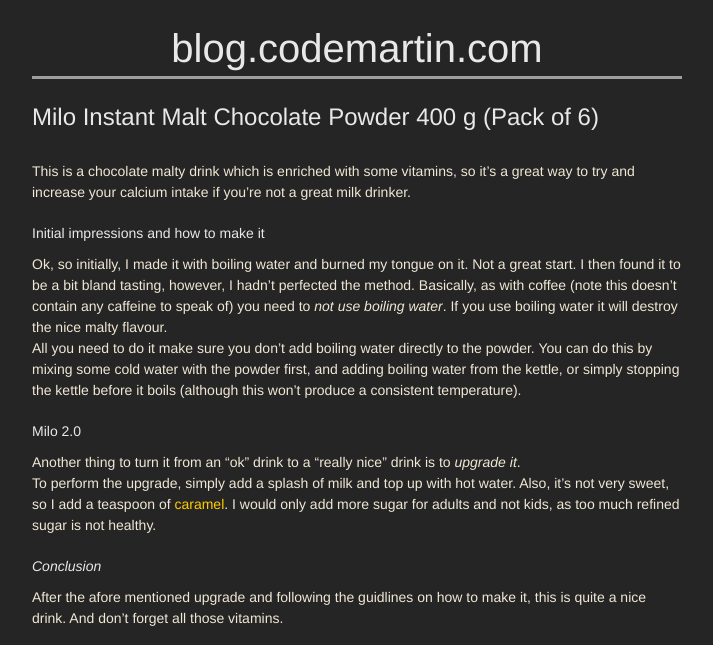
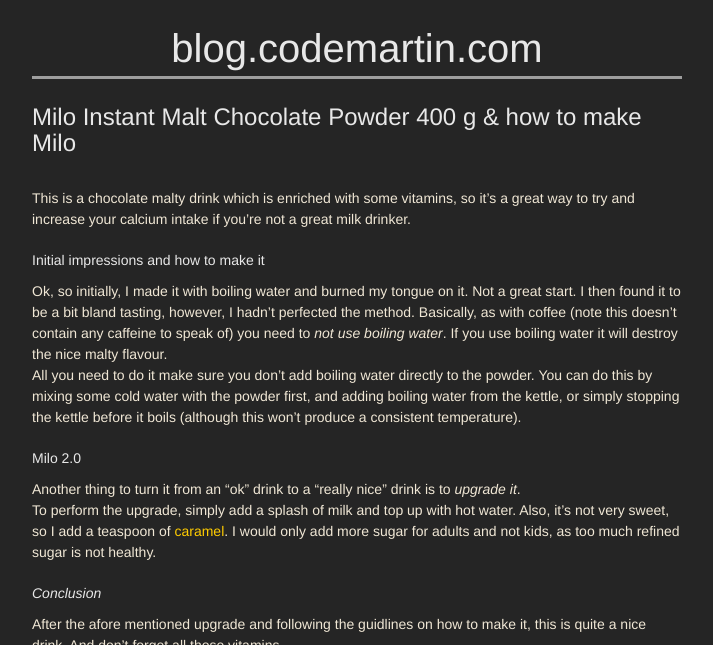
Before and after one commit to martindye/my-site, a Jekyll site: the page built from _posts/2018-12-02-milo.md, in a window 1280 px wide, cut to the strip 0-645 px from the top of the page. Shown: the whole strip, without its empty margins (283-996 px from the left). Built offline with Jekyll 4.4.1, drawn with Linux system fonts in a browser that asks for light colours; some web fonts are replaced; our own code applies the rules of GitHub Pages for plain Markdown files; grey boxes are pictures that could not be loaded.

Commit message:
SEO for Milo

```diff
--- a/_posts/2018-12-02-milo.md
+++ b/_posts/2018-12-02-milo.md
@@ -1,9 +1,9 @@
 ---
-title:  "Milo Instant Malt Chocolate Powder 400 g (Pack of 6) "
+title:  "Milo Instant Malt Chocolate Powder 400 g & how to make Milo"
 categories: [Groceries]
 tags: [chocolate drink]
 author: Doina Fatu & Martin Dye
-description: "Milo Instant Malt Chocolate Powder 400 g (Pack of 6) Review"
+description: "Milo Instant Malt Chocolate Powder 400 g & how to make Milo"
 rating: 3.5
 ---
 
```
